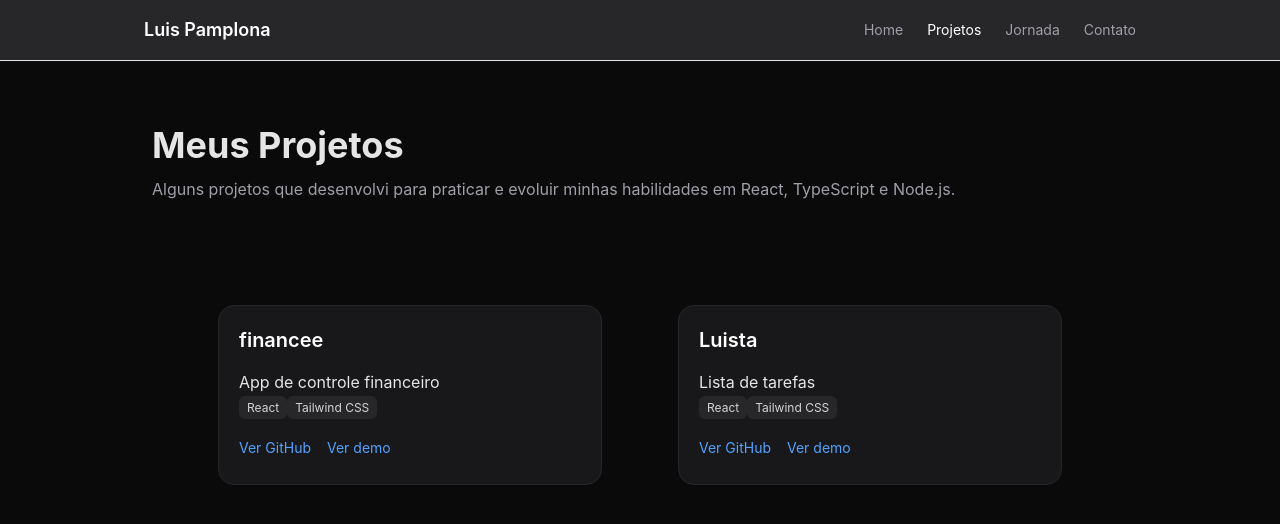
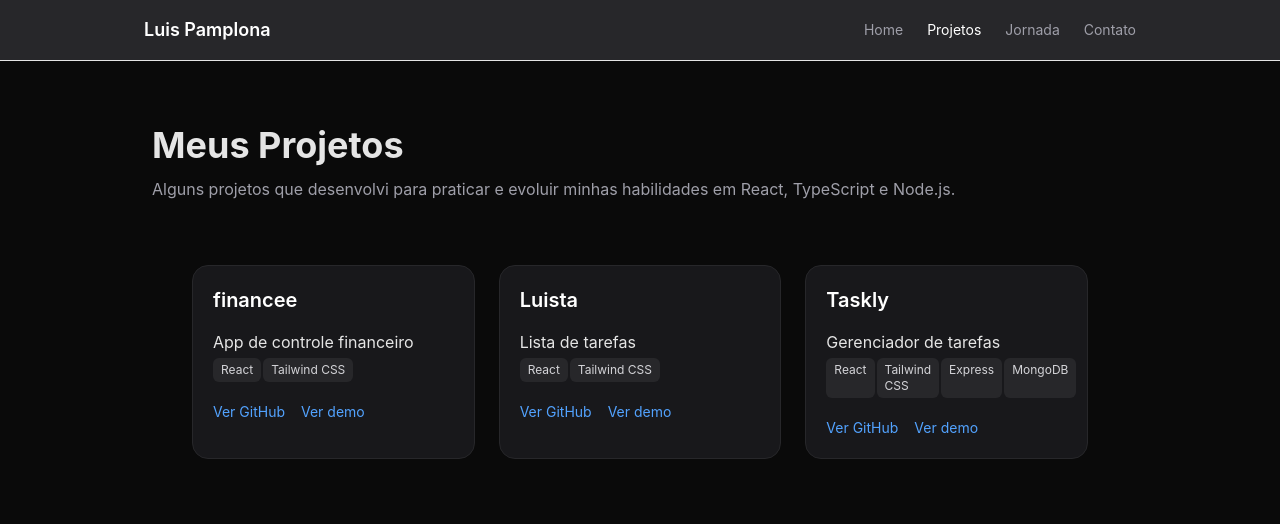
Before and after one commit to LuisFPamplona/Portfolio, a React (Vite) app: page /projects in a window 1280 px wide. Shown: the top 524 px of the page. Built offline with nearby package versions, Linux system fonts and the light colour scheme.

Commit message:
feature: Add Taskly to projects page
add a new project to projects.ts

```diff
--- a/src/components/project/ProjectCard.tsx
+++ b/src/components/project/ProjectCard.tsx
@@ -15,11 +15,11 @@ const ProjectCard = ({ project, index }: Props) => {
         <h2 className="text-xl font-semibold text-white">{project.title}</h2>
         <p className="flex flex-wrap gap-2 mt-4">{project.description}</p>
 
-        <div>
+        <div className="flex gap-0.5 mt-1">
           {project.techs.map((tech) => (
             <span
               key={tech}
-              className="text-xs bg-zinc-800 text-zinc-300  px-2 py-1 rounded-md "
+              className="text-xs bg-zinc-800 text-zinc-300 px-2 py-1 rounded-md "
             >
               {tech}
             </span>
--- a/src/components/project/ProjectList.tsx
+++ b/src/components/project/ProjectList.tsx
@@ -5,7 +5,7 @@ const ProjectList = () => {
   return (
     <>
       <div className="flex flex-col items-center justify-center">
-        <div className="grid gap-6 sm:grid-cols-2 justify-items-center w-[70%]">
+        <div className="grid gap-6 sm:grid-cols-3 justify-items-center w-[70%]">
           {projects.map((project, index) => (
             <ProjectCard key={project.title} index={index} project={project} />
           ))}
--- a/src/data/projects.ts
+++ b/src/data/projects.ts
@@ -15,4 +15,11 @@ export const projects: Project[] = [
     github: "https://github.com/LuisFPamplona/LUISta",
     demo: "https://lui-sta.vercel.app/",
   },
+  {
+    title: "Taskly",
+    description: "Gerenciador de tarefas",
+    techs: ["React", "Tailwind CSS", "Express", "MongoDB"],
+    github: "https://github.com/LuisFPamplona/taskly",
+    demo: "https://taskly-woad.vercel.app/",
+  },
 ];
--- a/src/pages/Projects/index.tsx
+++ b/src/pages/Projects/index.tsx
@@ -4,7 +4,7 @@ const Projects = () => {
   return (
     <>
       <div className="max-w-5xl mx-auto px-6 py-16 ">
-        <div className="mb-10">
+        <div className="">
           <h1 className="text-3xl md:text-4xl font-bold">Meus Projetos</h1>
 
           <p className="text-zinc-400 mt-3">
--- a/src/types/journey.ts
+++ /dev/null
@@ -1,6 +0,0 @@
-export interface JourneyItem {
-  id: number;
-  date: string;
-  title: string;
-  description: string;
-}
```
Also changed, not shown: src/components/layout/Container.tsx (deleted), src/components/project/Timeline.jsx (deleted), src/data/journey.ts (deleted).
